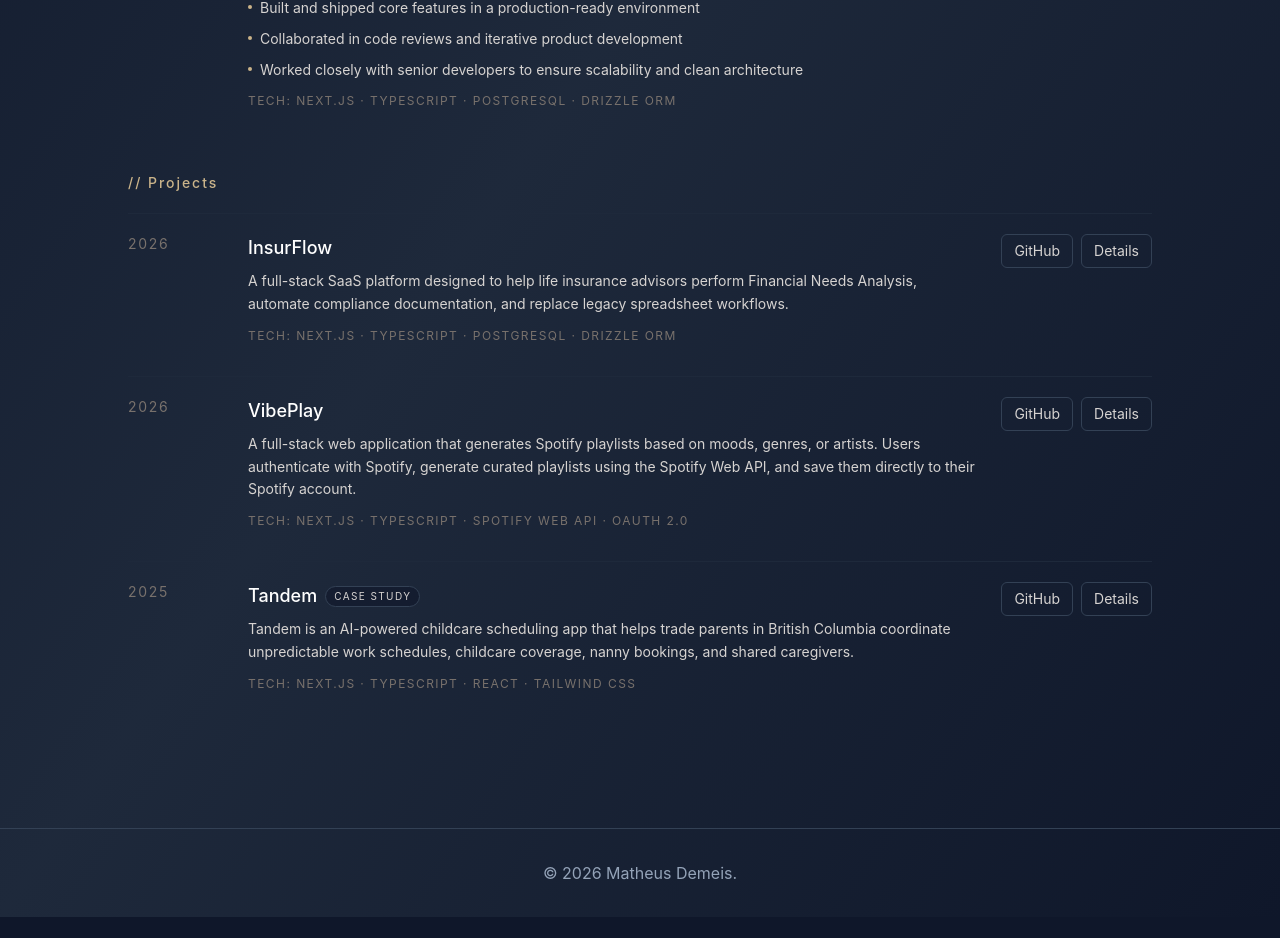
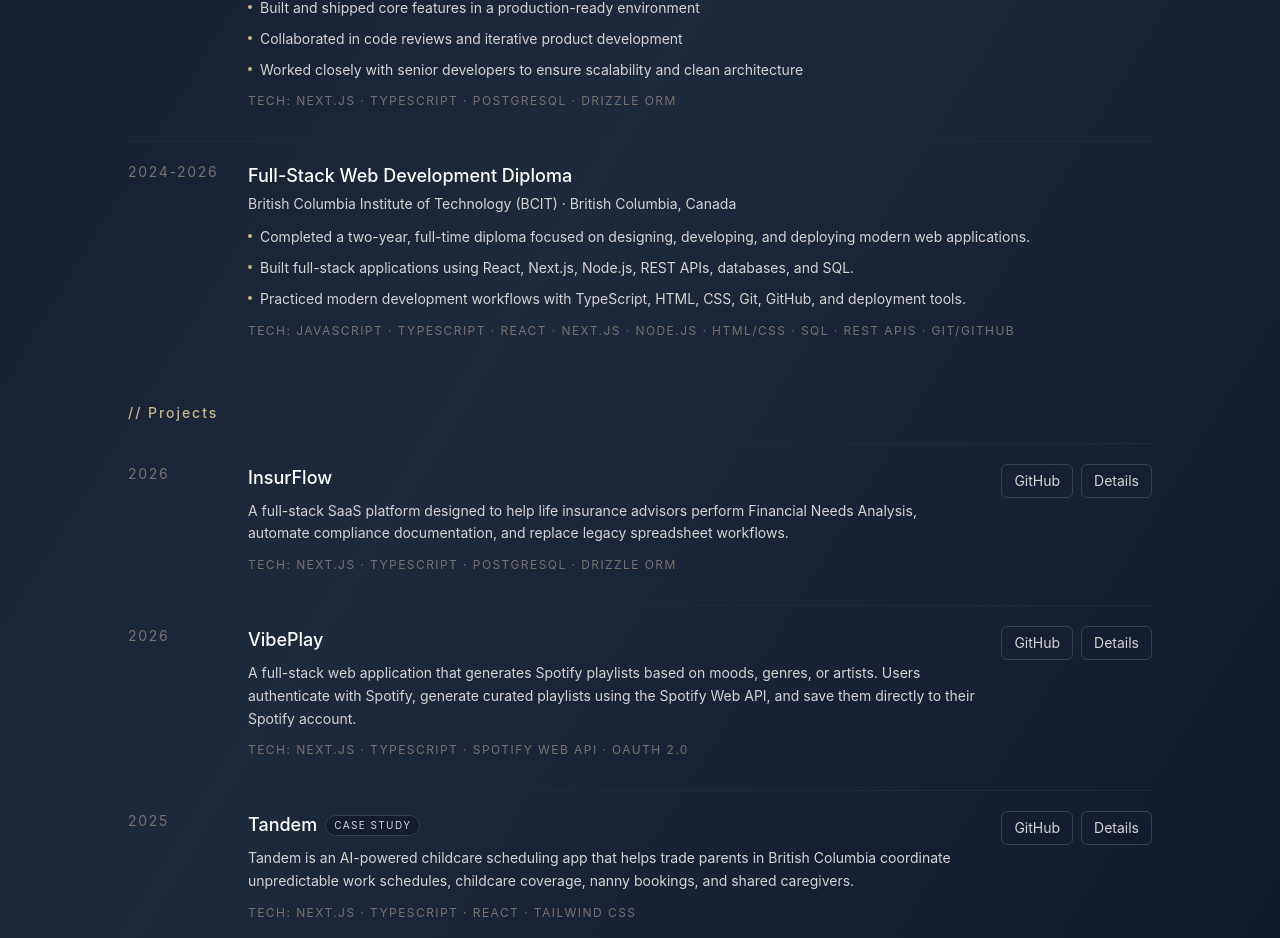
Before and after one commit to matheusdemeis/Portfolio-Website, a React (Vite) app: page / in a window 1280 px wide. Shown: the part 937-1875 px from the top of the page. Before the commit the page ends 1854 px from the top, so only its background shows below. Built offline with nearby package versions, Linux system fonts and the light colour scheme.

Commit message:
update experience

```diff
--- a/src/data/experience.ts
+++ b/src/data/experience.ts
@@ -16,4 +16,27 @@ export const experience: ExperienceItem[] = [
     ],
     tech: ['Next.js', 'TypeScript', 'PostgreSQL', 'Drizzle ORM'],
   },
+  {
+    id: 'bcit-full-stack-web-development',
+    year: '2024-2026',
+    role: 'Full-Stack Web Development Diploma',
+    title: 'British Columbia Institute of Technology (BCIT)',
+    timeline: 'British Columbia, Canada',
+    impacts: [
+      'Completed a two-year, full-time diploma focused on designing, developing, and deploying modern web applications.',
+      'Built full-stack applications using React, Next.js, Node.js, REST APIs, databases, and SQL.',
+      'Practiced modern development workflows with TypeScript, HTML, CSS, Git, GitHub, and deployment tools.',
+    ],
+    tech: [
+      'JavaScript',
+      'TypeScript',
+      'React',
+      'Next.js',
+      'Node.js',
+      'HTML/CSS',
+      'SQL',
+      'REST APIs',
+      'Git/GitHub',
+    ],
+  },
 ];
```
